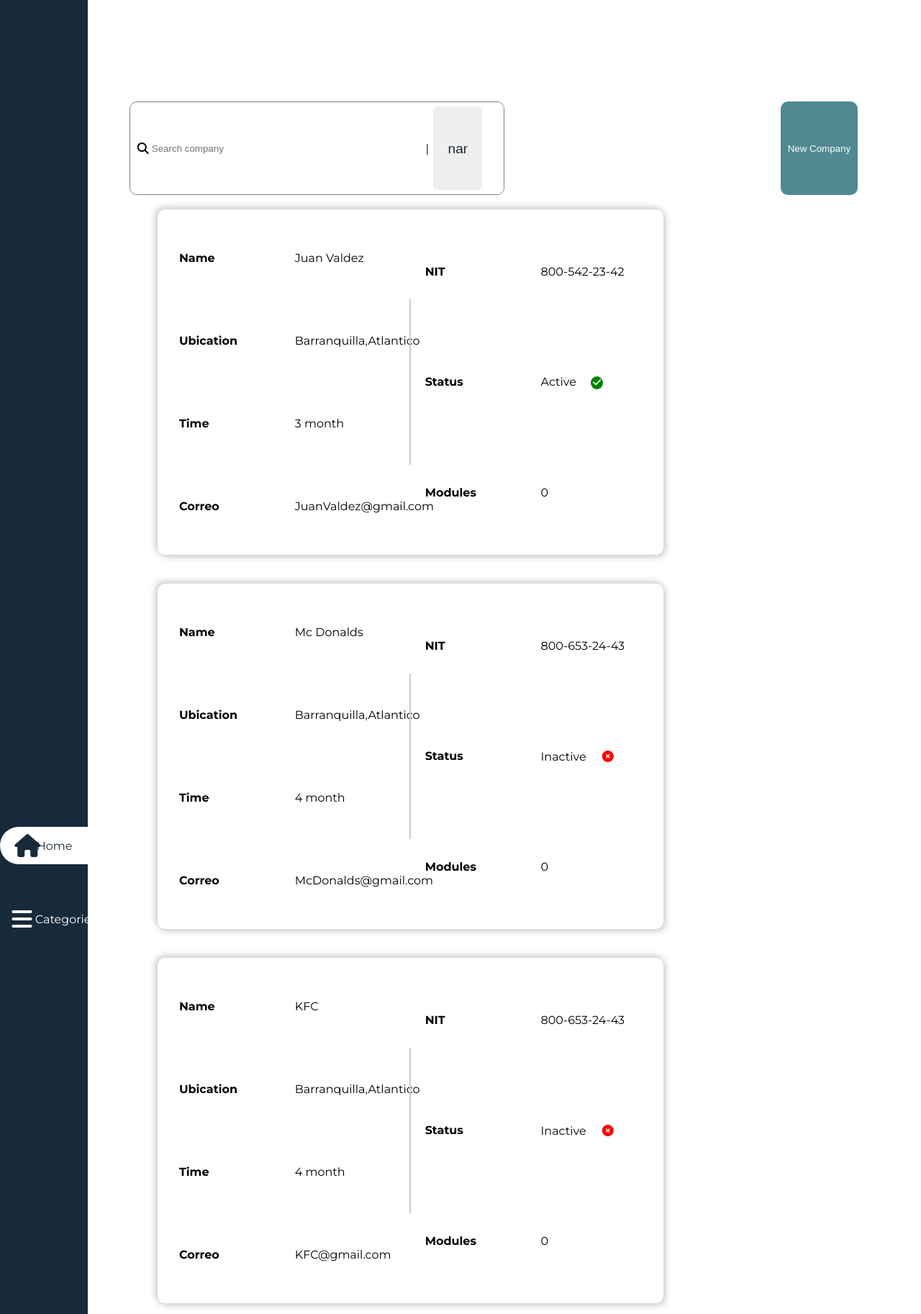
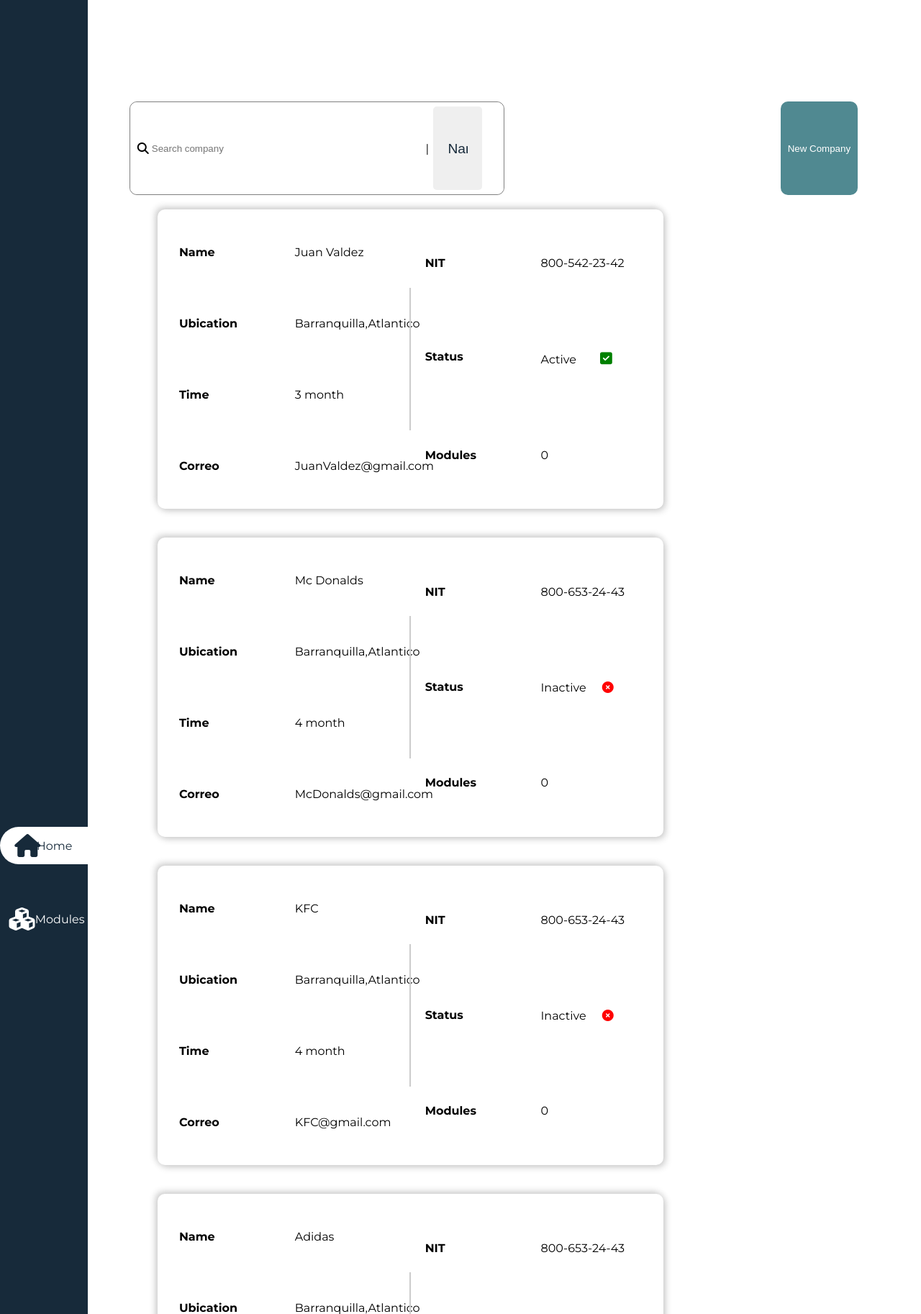
Before and after one commit to MauricioMolina12/WebCacua, a Python web app: template src/config/templates/homePage.html in a window 1280 px wide. Shown: the part 184-2010 px from the top of the page at 72% size. Run offline with Jinja, Linux system fonts and the light colour scheme; the template is opened without the code that fills it, so the values that code supplies are empty; some libraries are stand-ins or nearby versions.

Commit message:
add new changes

```diff
--- a/src/config/static/controllers/homePage.js
+++ b/src/config/static/controllers/homePage.js
@@ -1,3 +1,4 @@
+
 const d = document,
       w = window
 
@@ -32,12 +33,39 @@ const d = document,
             modules: 0
         },
         {
-            name: "Mc Donalds",
+            name: "Adidas",
+            ubication: "Barranquilla,Atlantico",
+            time: "25 month",
+            correo: "adidas@gmail.com",
+            nit: '800-653-24-43',
+            status: false,
+            modules: 0
+        },
+        {
+            name: "Olimpica",
             ubication: "Barranquilla,Atlantico",
             time: "4 month",
-            correo: "McDonalds@gmail.com",
+            correo:  "Olimpica@gmail.com",
             nit: '800-653-24-43',
-            status: false,
+            status: true,
+            modules: 0
+        },
+        {
+            name: "Éxito",
+            ubication: "Barranquilla,Atlantico",
+            time: "4 month",
+            correo: "exito@gmail.com",
+            nit: '800-653-24-43',
+            status: true,
+            modules: 0
+        },
+        {
+            name: "Nike",
+            ubication: "Barranquilla,Atlantico",
+            time: "4 month",
+            correo: "nike@gmail.com",
+            nit: '800-653-24-43',
+            status: true,
             modules: 0
         }
 
@@ -47,28 +75,35 @@ const d = document,
         w.location.href = route;
     }
 
-    export function getData(templateID,scrollContainerID){
-        let template = d.getElementById(templateID).content.cloneNode(true);
-        var fragment = d.createDocumentFragment();
-        var scrollContainer = d.getElementById(scrollContainerID);
-        companies.forEach(company=>{
-            //values
-            template.querySelector('#card__name').textContent = company.name;
-            template.querySelector('#card__ubication').textContent = company.ubication;
-            template.querySelector('#card__time').textContent = company.time;
-            template.querySelector('#card__email').textContent = company.correo;
-            template.querySelector('#card__nit').textContent = company.nit;
-            if(company.status == true){
-                template.querySelector('#card__active').innerHTML = 'Active' + '<i class="fa-solid fa-check checkGood"></i>';
-            }else{
-                template.querySelector('#card__active').innerHTML = 'Inactive' + '<i class="fa-solid fa-circle-xmark checkFalse"></i>';
+    export function getData(templateID, scrollContainerID) {
+        let template = document.getElementById(templateID).content.cloneNode(true);
+        let fragment = document.createDocumentFragment();
+        let scrollContainer = document.getElementById(scrollContainerID);
+
+        companies.forEach(company => {
+            let clone = template.cloneNode(true);
+            clone.querySelector('#card__name').textContent = company.name;
+            clone.querySelector('#card__ubication').textContent = company.ubication;
+            clone.querySelector('#card__time').textContent = company.time;
+            clone.querySelector('#card__email').textContent = company.correo;
+            clone.querySelector('#card__nit').textContent = company.nit;
+            clone.querySelector('#card__modules').textContent = company.modules;
+
+            let activeElement = clone.querySelector('#card__active');
+            if (company.status == true) {
+                activeElement.innerHTML = 'Active' + '<i class="fa-solid fa-square-check checkGood"></i>';
+            } else {
+                activeElement.innerHTML = 'Inactive' + '<i class="fa-solid fa-circle-xmark checkFalse"></i>';
             }
-            template.querySelector('#card__modules').textContent = company.modules;
-            let clone = template.cloneNode(true);
+
             fragment.appendChild(clone);
-        })
+        });
+
+        scrollContainer.innerHTML = '';
         scrollContainer.appendChild(fragment);
-        return companies;
+
+
+        return scrollContainer;
     }
 
 
@@ -121,7 +156,6 @@ const d = document,
                 getCompanies();
             }
         });
-        buttonCompany.addEventListener("click",showNewCompanyForm);
     }
 
 
@@ -129,7 +163,7 @@ const d = document,
         let buttonExit = d.getElementById(buttonExitID);
 
         buttonExit.addEventListener("click",e=>{
-            routesGo('../../../../src/config/templates/index.html')
+            routesGo('../../../../src/config/templates/login.html')
         })
     }
 
@@ -160,41 +194,105 @@ const d = document,
 
     export function searchCompany(inputId) {
         const input = document.getElementById(inputId);
-        const valueInput = input.value;
+        const scrollContainer = document.getElementById('scrollContainer');
+        const template = document.getElementById('template-card');
 
         input.addEventListener("input", () => {
-            const filteredCompanies = companies.filter(company => company.name.toLowerCase().includes(valueInput.toLowerCase()));
+            const valueInput = input.value.toLowerCase().trim();
+            const filteredCompanies = companies.filter(company => company.name.toLowerCase().includes(valueInput));
 
             if (filteredCompanies.length > 0) {
                 const fragment = document.createDocumentFragment();
+                scrollContainer.innerHTML = "";
+
                 filteredCompanies.forEach(company => {
-                    let clone = template.cloneNode(true);
+                    let clone = template.content.cloneNode(true);
                     clone.querySelector('#card__name').textContent = company.name;
                     clone.querySelector('#card__ubication').textContent = company.ubication;
                     clone.querySelector('#card__time').textContent = company.time;
                     clone.querySelector('#card__email').textContent = company.correo;
                     clone.querySelector('#card__nit').textContent = company.nit;
+                    clone.querySelector('#card__modules').textContent = company.modules;
+
+                    let activeElement = clone.querySelector('#card__active');
                     if (company.status == true) {
-                        clone.querySelector('#card__active').innerHTML = 'Active' + '<i class="fa-solid fa-check checkGood"></i>';
+                        activeElement.innerHTML = 'Active' + '<i class="fa-solid fa-check checkGood"></i>';
                     } else {
-                        clone.querySelector('#card__active').innerHTML = 'Inactive' + '<i class="fa-solid fa-circle-xmark checkFalse"></i>';
+                        activeElement.innerHTML = 'Inactive' + '<i class="fa-solid fa-circle-xmark checkFalse"></i>';
                     }
-                    clone.querySelector('#card__modules').textContent = company.modules;
+
                     fragment.appendChild(clone);
                 });
-                scrollContainer.innerHTML = "";
+
                 scrollContainer.appendChild(fragment);
             } else {
-                scrollContainer.innerHTML = '<span>No hay coincidencias</span>';
-            }
+                const contentNot = `
+                  '<img class="imgPlanta" src="../static/assets/animationPlanta.png">',
+                  '<span class="text">No hay coincidencias</span>'
+                `
+                scrollContainer.classList.add('flex');
+                scrollContainer.innerHTML = contentNot;
+                scrollContainer.querySelector('.imgPlanta').classList.add('imgPlanta');
+              }
+
+
+            ;
+        });
+    }
+
+    export function getCompanies(templateID, scrollContainerID) {
+        let template = d.getElementById(templateID).content.cloneNode(true);
+        let chartView = d.querySelector(scrollContainerID);
+        let fragment = d.createDocumentFragment();
+
+        chartView.innerHTML = '';
+
+        companies.forEach(company => {
+            let clone = template.cloneNode(true);
+            clone.querySelector('.nameValue').textContent = company.name;
+            clone.querySelector('.nitValue').textContent = company.nit;
+            fragment.appendChild(clone);
+        });
+
+        chartView.appendChild(fragment);
+    }
+
+    export function addModule(buttonAddMethod){
+        const buttonsModule = d.querySelectorAll(buttonAddMethod);
+
+        buttonsModule.forEach(button => {
+            button.addEventListener("click", e => {
+                const form = `
+                    <div class="flex">
+                        <select>
+                            <option>Modulo 1</option>
+                            <option>Modulo 2</option>
+                            <option>Modulo 3</option>
+                            <option>Modulo 4</option>
+                        </select>
+                    </div>
+                `;
+
+                Swal.fire({
+                    title: 'Add new module',
+                    html: form,
+                    showCancelButton: true,
+                    confirmButtonText: 'Add module',
+                    cancelButtonText: 'Cancel',
+                    showLoaderOnConfirm: true,
+                    preConfirm: () => {
+                        const selectedCompanyIndex = 0;
+                        const selectedCompany = companies[selectedCompanyIndex];
+
+                        selectedCompany.modules++;
+
+                        getCompanies();
+                    }
+                });
+            });
         });
     }
 
 
 
-
-
-
-
-
     switchTab('Home');
--- a/src/config/static/controllers/login.js
+++ /dev/null
@@ -1,43 +0,0 @@
-const d = document,
-      w = window
-
-export function validateLogin(emailInput,passwordInput,buttonLogin){
-
-    const inputEmail = d.getElementById(emailInput).value,
-          inputPassword = d.getElementById(passwordInput).value,
-          loginButton = d.getElementById(buttonLogin),
-          alert = d.getElementById('credentialsIncorrects');
-
-    const users = [
-        {
-            email: "maupena9@gmail.com",
-            password: "mauriciomolina1234"
-        },
-        {
-            email: "giovannycacua@gmail.com",
-            password: "cacua1234"
-        }
-    ]
-
-
-    loginButton.addEventListener("click", (e) => {
-        e.preventDefault();
-        let credentialsCorrect = false;
-
-        users.forEach(user => {
-            if (inputEmail === user.email.toLowerCase() && inputPassword === user.password.toLowerCase()) {
-                credentialsCorrect = true;
-                return;
-            }
-        });
-        if (credentialsCorrect) {
-                w.location.href = "../../../../src/config/templates/homePage.html";
-        } else {
-            alert.classList.add('active')
-            setTimeout(() => {
-                alert.classList.remove('active')
-            }, 20000);
-        }
-    });
-
-}
--- a/src/config/static/controllers/main.js
+++ b/src/config/static/controllers/main.js
@@ -1,22 +1,30 @@
-import { validateLogin } from "../controllers/login.js"
-import { getData, showNewCompanyForm, exit, switchTab,searchCompany} from "../controllers/homePage.js";
+import { getData, showNewCompanyForm, exit, switchTab,searchCompany,getCompanies,addModule} from "../controllers/homePage.js";
 
 window.addEventListener("DOMContentLoaded", e => {
-    showNewCompanyForm('buttonCompany');
+
     getData('template-card', 'scrollContainer');
+
     exit('signOut');
+    const homeButton = document.querySelector('.buttonHome');
 
-    const homeButton = document.querySelector('.buttonHome');
     const categoriesButton = document.querySelector('.buttonCategories');
 
     homeButton.addEventListener('click', () => {
         switchTab('Home');
     });
-
     categoriesButton.addEventListener('click', () => {
         switchTab('Categories');
     });
 
     searchCompany('searchCompany');
 
-});
+    const buttonCompany = document.querySelector('#buttonCompany');
+
+    buttonCompany.addEventListener("click", showNewCompanyForm);
+
+    getCompanies('template-card__second','.scrollContainerView')
+
+    addModule('.addMethod')
+
+
+})
--- a/src/config/static/styles/homePage.css
+++ b/src/config/static/styles/homePage.css
@@ -118,7 +118,10 @@ button{
     display: flex;
     flex-direction: column;
     justify-content: space-around;
+    z-index: 998;
 }
+
+
 
 .mainContainer .mainContainer__dashboard .mainContainer__dashboard__inputs{
     width: 100%;
@@ -238,6 +251,7 @@ button{
     min-height: 16vh;
     display: flex;
     padding: 10px;
+    justify-content: end;
 }
 
 .scroll-container .card .chart{
@@ -271,12 +285,10 @@ button{
 }
 
 .checkGood{
-    margin-left: 20px;
-    background-color: green;
-    color: white;
+    margin-left: 30px;
+    color: green;
     padding: 3px;
-    border-radius: 50%;
-    font-size: 80%;
+    font-size: 120%;
     display: flex;
     align-items: center;
     justify-content: center;
--- a/src/config/templates/homePage.html
+++ b/src/config/templates/homePage.html
@@ -21,9 +21,9 @@
             </div>
             <div class="buttonCategories tab-link buttonActive">
                 <button class="categoriesButton buttons">
-                    <i class="fa-solid fa-bars"></i>
+                    <i class="fa-solid fa-cubes"></i>
                 </button>
-                <span class="labels">Categories</span>
+                <span class="labels">Modules</span>
             </div>
             <div class="buttonOut">
                 <button id="signOut" class="categoriesButton buttons">
@@ -44,8 +44,8 @@
                             <i class="fa-solid fa-search"></i>
                             <span>|</span>
                             <select name="" data="not">
-                                <option value="">name</option>
-                                <option value="">categories</option>
+                                <option value="">Name</option>
+                                <option value="">Nit</option>
                             </select>
                         </div>
                         <button id="buttonCompany" class="buttonNewCompany">New Company</button>
@@ -119,8 +119,10 @@
                     </template>
                 </div>
             </section>
-
         </section>
+        <div class="loaderContainer" style="display: none;">
+            <div class="loader"></div>
+        </div>
     </main>
     <script src="../static/controllers/main.js" type="module"></script>
     <script src="https://cdn.jsdelivr.net/npm/sweetalert2@11"></script>
--- a/src/config/templates/login.html
+++ b/src/config/templates/login.html
@@ -37,6 +37,7 @@
                 </section>
         </form>
     </main>
-    <script src="../static/controllers/main.js" type="module"></script>
+    <script src="../static/controllers/users.js"></script>
+    <script src="https://cdn.jsdelivr.net/npm/sweetalert2@11"></script>
 </body>
 </html>
```
Also changed, not shown: other parts of src/config/static/styles/homePage.css (+66 -0 lines), src/config/static/controllers/users.js (added, +49 -0 lines), src/config/static/assets/KFCLOGO.png (added), src/config/static/assets/animationPlanta.png (added), src/config/static/assets/rodante.png (added).
